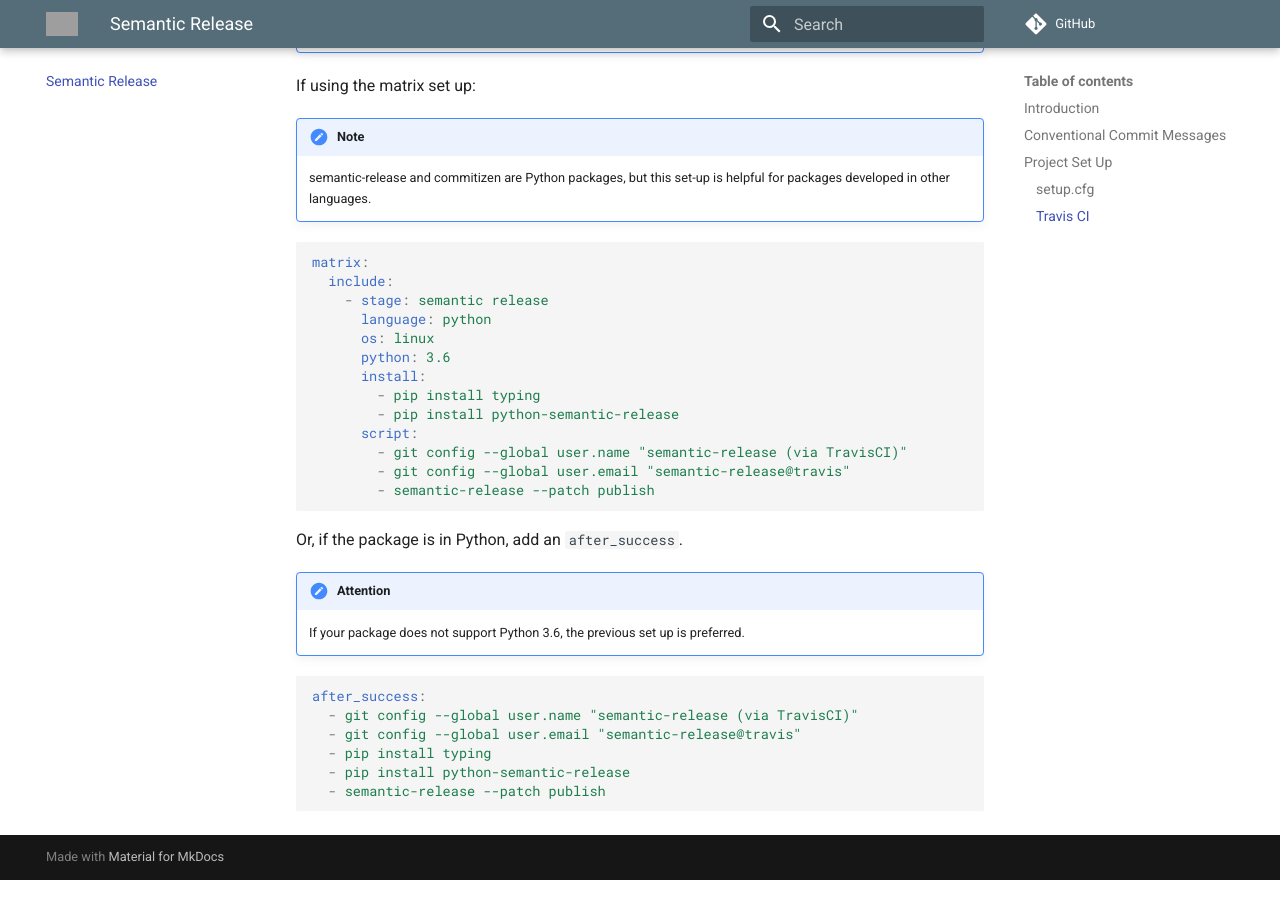
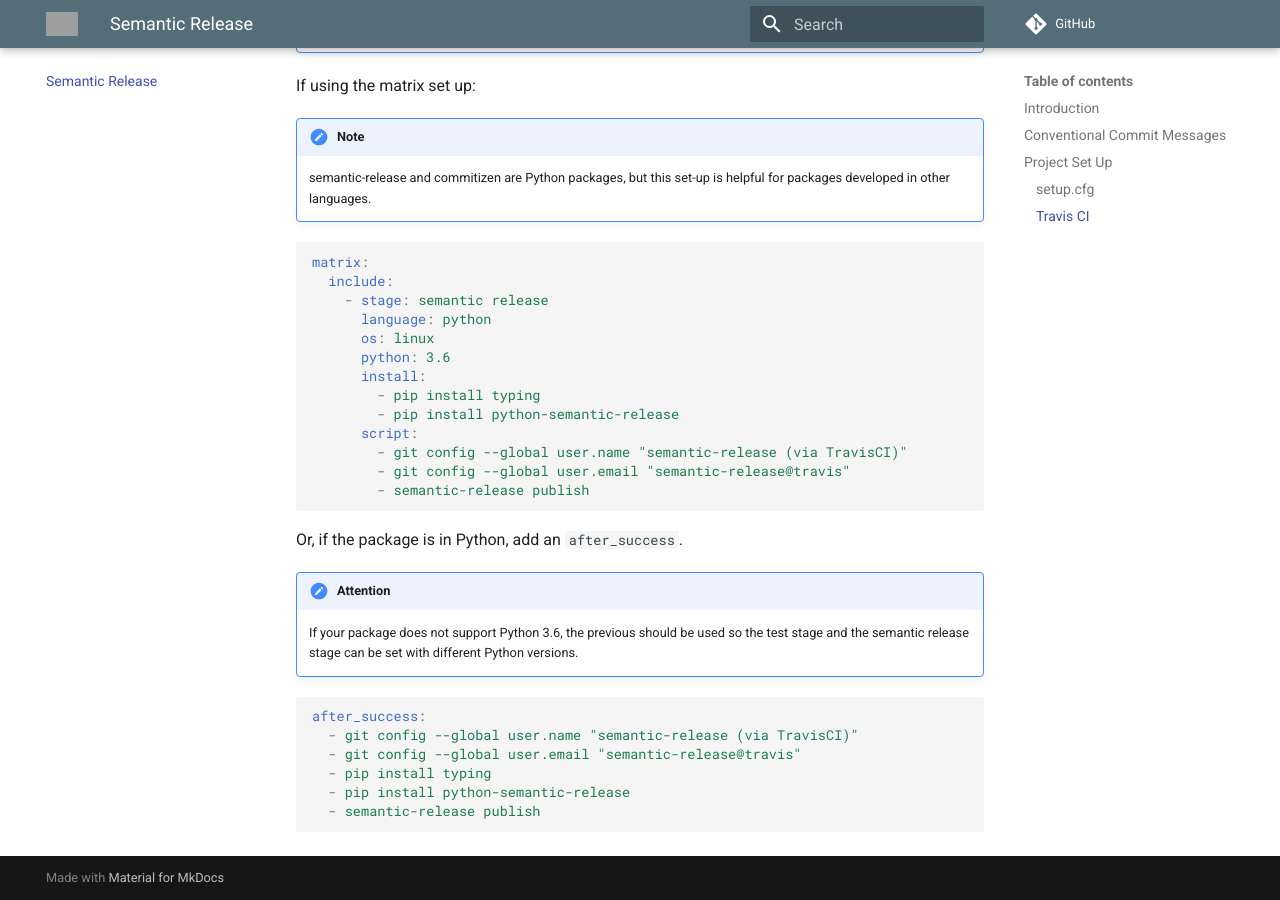
Before and after one commit to compbiocore/cbc-documentation-templates, an MkDocs documentation site: the page built from docs/semantic_release.md, in a window 1280 px wide and 900 px high, scrolled down 1987 px. Built offline with MkDocs 1.6.1 and Material for MkDocs 9.7.7, drawn with Linux system fonts in a browser that asks for light colours; comment, search, counter and statistics services are not loaded; grey boxes are pictures that could not be loaded.

Commit message:
docs: expand explanation of stages for python packages, remove patch flag from example

````diff
--- a/docs/semantic_release.md
+++ b/docs/semantic_release.md
@@ -74,19 +74,19 @@
       script:
         - git config --global user.name "semantic-release (via TravisCI)"
         - git config --global user.email "semantic-release@travis"
-        - semantic-release --patch publish
+        - semantic-release publish
 ```
 Or, if the package is in Python, add an `after_success`.
 
 !!! Attention
-    If your package does not support Python 3.6, the previous set up is preferred.
+    If your package does not support Python 3.6, the previous should be used so the test stage and the semantic release stage can be set with different Python versions.
 ```yaml
 after_success:
   - git config --global user.name "semantic-release (via TravisCI)"
   - git config --global user.email "semantic-release@travis"
   - pip install typing
   - pip install python-semantic-release
-  - semantic-release --patch publish
+  - semantic-release publish
 ```
 
 [acmc]:https://github.com/angular/angular.js/blob/master/DEVELOPERS.md#-git-commit-guidelines
````
